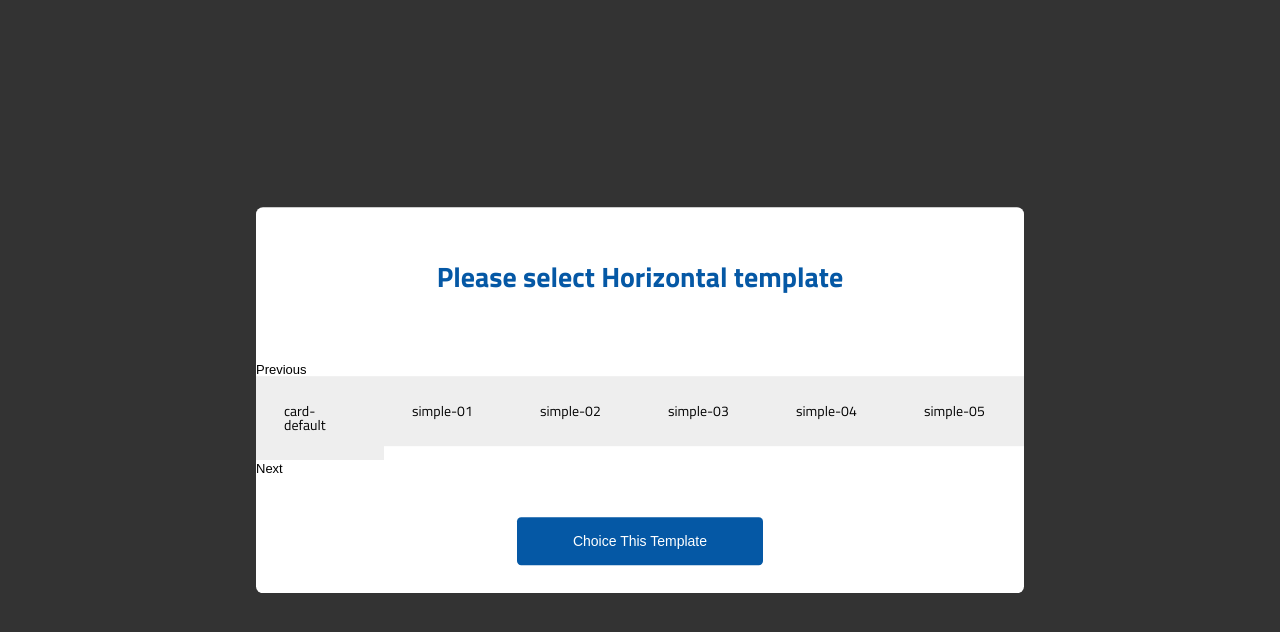
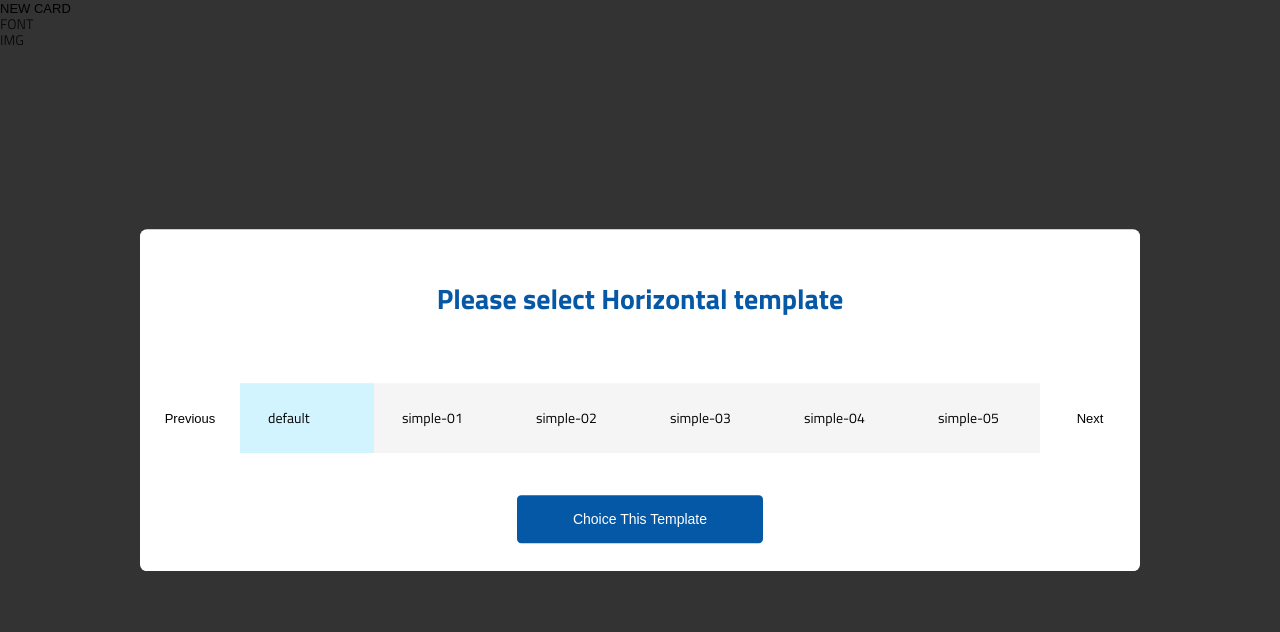
Before and after one commit to AstronautSion/Simple-card, a plain HTML site: page createCard.html in a window 1280 px wide. Both pictures are taken after a click on the button "Choice This Type". Drawn offline with Linux system fonts and the light colour scheme.

Commit message:
ing.....

```diff
--- a/createCard.html
+++ b/createCard.html
@@ -37,7 +37,6 @@
                         <input type="radio" id="choice-vertical" class="blind" name="c-type" value="c-vertical" />
                     </li>
                 </ul>
-
             </div>
             <div class="popup-button">
                 <button id="btn-choice-1" type="button" class="btn btn-lg btn-popup">Choice This Type</button>
@@ -45,7 +44,30 @@
         </div>
     </article>
     <div id="wrapper" class="wrapper">
+        <header id="header" class="header">
+            <button class="btn-new-card">NEW CARD</button>
+        </header>
+        <div id="container" class="container">
+            <aside classs="left-menu">
+                <ul class="gnb">
+                    <li class="menu">
+                        <a href="#">FONT</a>
+                        <ul class="depth">
+                            <li></li>
+                        </ul>
+                    </li>
+                    <li>
+                        <a href="#">IMG</a>
+                        <ul class="depth">
+                            <li></li>
+                        </ul>
+                    </li>
+                </ul>
+            </aside>
+        </div>
+        <footer id="footer" class="footer">
 
+        </footer>
     </div>
 
     <script src="/resources/plugIn/jquery/jquery-3.3.1.min.js"></script>
@@ -57,6 +79,9 @@
             var $cards = $('.choice-card');
             //카드 타입
             var choiceTypeVal = $cards.find('input[type=radio][name=c-type]:checked').val();
+            var choiceTemp = null;
+            var $btn1 = $('#btn-choice-1');
+            var api = null;
 
 
             var cardsClassEvent = function(){
@@ -76,26 +101,58 @@
             });
 
 
-
-            var $btn1 = $('#btn-choice-1');
-            var api = null;
-
-
             function getAjaxJsonTempInfo(type){
 
                 var $popupTitle = $('.popup-title');
                 var jsonUrl = null;
+                var fName = null;
+                 //slider 내용 채우기
+                var appendTempSlider = function(data){
+                    var $tempSlider = $('.template-slider');
+                    data.forEach(function(dt){
+                        $tempSlider.append('<li class="temp-slide"><div class="'+ fName + dt.name +'">'+ dt.name +'</div></li>');
+                    });
+                    $tempSlider.slick({
+                        infinite: true,
+                        slidesToShow: 6,
+                        slidesToScroll: 6
+                    });
+
+                    // tempslider 이벤트 세팅
+                    var $items = $tempSlider.find('.temp-slide');
+                    var className = 'is-choice';
+
+                    var firstChlidActive = function(target){
+                        if($items.find(target).length > 0){
+                            $items.find(target).parent('.temp-slide').addClass(className);
+                            choiceTemp = $items.find(target);
+                        }
+                    }
+                    firstChlidActive('.h-default');
+                    firstChlidActive('.v-default');
+
+                    $items.on('click', function(){
+                        if(!$(this).hasClass(className)){
+                            $items.removeClass(className);
+                            $(this).addClass(className);
+                        }
+                    });
+
+                }
+
                 switch(type){
                     case 'c-horizontal' :
 
                         $popupTitle.text('Please select Horizontal template');
                         jsonUrl = "/resources/data/json/horizontalTemplate.json";
+                        fName = 'h-';
                         break;
 
                     case 'c-vertical' :
 
                         $popupTitle.text('Please select Vertical template');
                         jsonUrl = "/resources/data/json/verticalTemplate.json";
+                        fName = 'v-'
                         break;
                 }
 
@@ -106,18 +163,6 @@
                         console.log(data);
                         appendTempSlider(data);
                     }
-                });
-            }
-            //slider 내용 채우기
-            function appendTempSlider(data){
-                var $tempSlider = $('.template-slider');
-                data.forEach(function(dt){
-                    $tempSlider.append('<li class="temp-slide">'+dt.htmlSrc +'</li>');
-                });
-                $tempSlider.slick({
-                    infinite: true,
-                    slidesToShow: 6,
-                    slidesToScroll: 6
                 });
             }
 
@@ -148,8 +193,6 @@
             // 선택한 template 가지고 작업뷰 가기
             function getAjaxHtmlTempCard(){
                 var $btn2 = $('#btn-choice-2');
-
-
                 $btn2.on('click', function(){
                     $.ajax({
                         type : "GET",
@@ -163,10 +206,6 @@
                     });
                 });
             }
-
-
-
-
         })();
 
     </script>
--- a/resources/css/style.scss
+++ b/resources/css/style.scss
@@ -1,10 +1,12 @@
+$main-color: #0558a5;
+
+
 html,body{
     min-height:100vh;
 }
 .wrapper{
     min-height:100vh;
 }
-
 
 /**
  * main css
@@ -98,7 +100,7 @@ html,body{
     left:50%;
     transform:translateX(-50%) translateY(-50%);
     max-width:1000px;
-    width:60%;
+    width:80%;
     max-height:80vh;
     background-color:#fff;
     border-radius:.5em;
@@ -108,7 +110,7 @@ html,body{
         text-align:center;
         font-size:2rem;
         padding:2em 0;
-        color:#0558a5;
+        color:$main-color;
     }
     .popup-content{
         //padding-top:2em;
@@ -197,7 +199,7 @@ html,body{
                 background-color:#d1f4ff;
 
                 .choice-box .fas{
-                    color:#0558a5;
+                    color:$main-color;
                 }
             }
         }
@@ -211,11 +213,26 @@ html,body{
     padding:1em 0;
 
     .template-slider{
-
+        display:flex;
         .temp-slide{
             padding:2em;
             box-sizing:border-box;
-            background-color:#eee;
+            background-color:#f5f5f5;
+            &.is-choice{
+                background-color:#d1f4ff;
+            }
+        }
+        .slick-list{
+            width:80%;
+        }
+        .slick-arrow{
+            width:10%;
+            &.slick-next{
+
+            }
+            &.slick-prev{
+
+            }
         }
     }
 }
@@ -229,7 +246,7 @@ html,body{
     transition:all .2s ease-in-out;
     display:inline-block;
     padding:1em 2em;
-    background-color:#0558a5;
+    background-color:$main-color;
     color:#fff;
     border:0;
     border-radius:.3em;
--- a/resources/data/json/horizontalTemplate.json
+++ b/resources/data/json/horizontalTemplate.json
@@ -1,31 +1,31 @@
 [
     {
-        "id"    : "1",
-        "name"  : "default",
-        "htmlSrc"   : "<div class='h-temp-card-default'>card-default</div>"
+        "id"        : "1",
+        "name"      : "default",
+        "tempImg"   : ""
     },{
-        "id"    : "2",
-        "name"  : "simple-01",
-        "htmlSrc"   : "<div class='h-temp-card-simple-01'>simple-01</div>"
+        "id"        : "2",
+        "name"      : "simple-01",
+        "tempImg"   : ""
     },{
-        "id"    : "3",
-        "name"  : "simple-02",
-        "htmlSrc"   : "<div class='h-temp-card-simple-02'>simple-02</div>"
+        "id"        : "3",
+        "name"      : "simple-02",
+        "tempImg"   : ""
     },{
-        "id"    : "4",
-        "name"  : "simple-03",
-        "htmlSrc"   : "<div class='h-temp-card-simple-03'>simple-03</div>"
+        "id"        : "4",
+        "name"      : "simple-03",
+        "tempImg"   : ""
     },{
-        "id"    : "5",
-        "name"  : "simple-04",
-        "htmlSrc"   : "<div class='h-temp-card-simple-04'>simple-04</div>"
+        "id"        : "5",
+        "name"      : "simple-04",
+        "tempImg"   : ""
     },{
-        "id"    : "6",
-        "name"  : "simple-05",
-        "htmlSrc"   : "<div class='h-temp-card-simple-05'>simple-05</div>"
+        "id"        : "6",
+        "name"      : "simple-05",
+        "tempImg"   : ""
     },{
-        "id"    : "7",
-        "name"  : "simple-06",
-        "htmlSrc"   : "<div class='h-temp-card-simple-06'>simple-06</div>"
+        "id"        : "7",
+        "name"      : "simple-06",
+        "tempImg"   : ""
     }
 ]
```
Also changed, not shown: resources/data/json/verticalTemplate.json (+21 -21 lines), resources/css/style.css, 1 other file.
